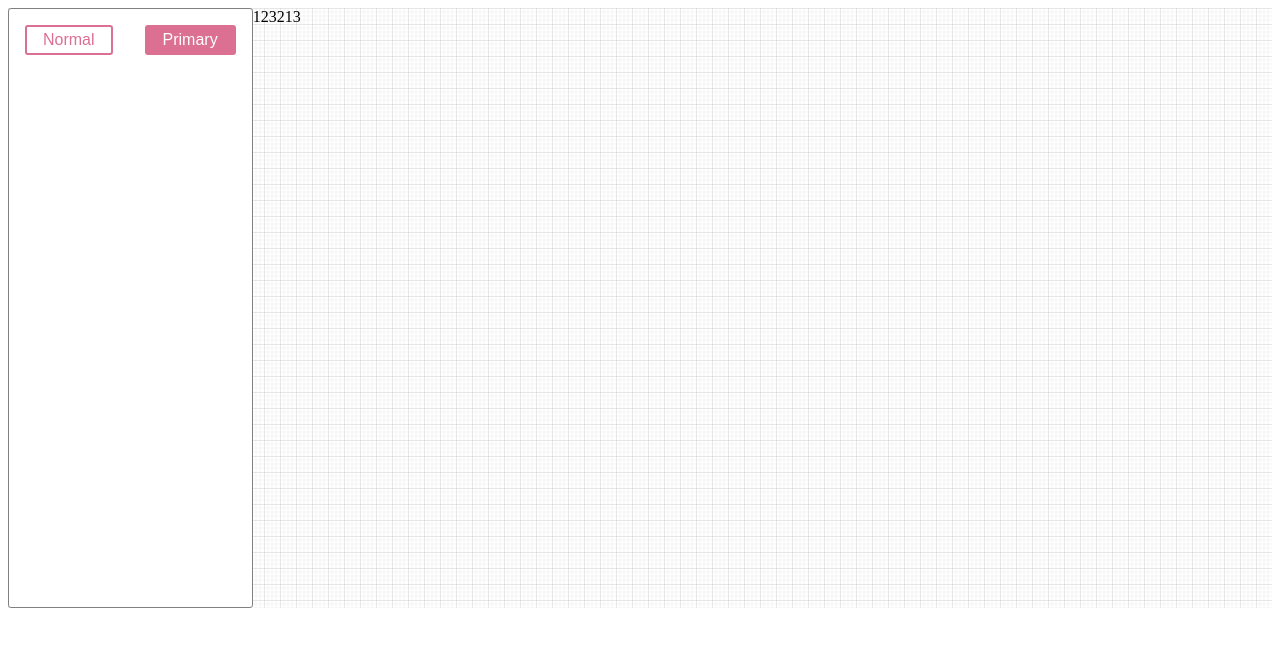
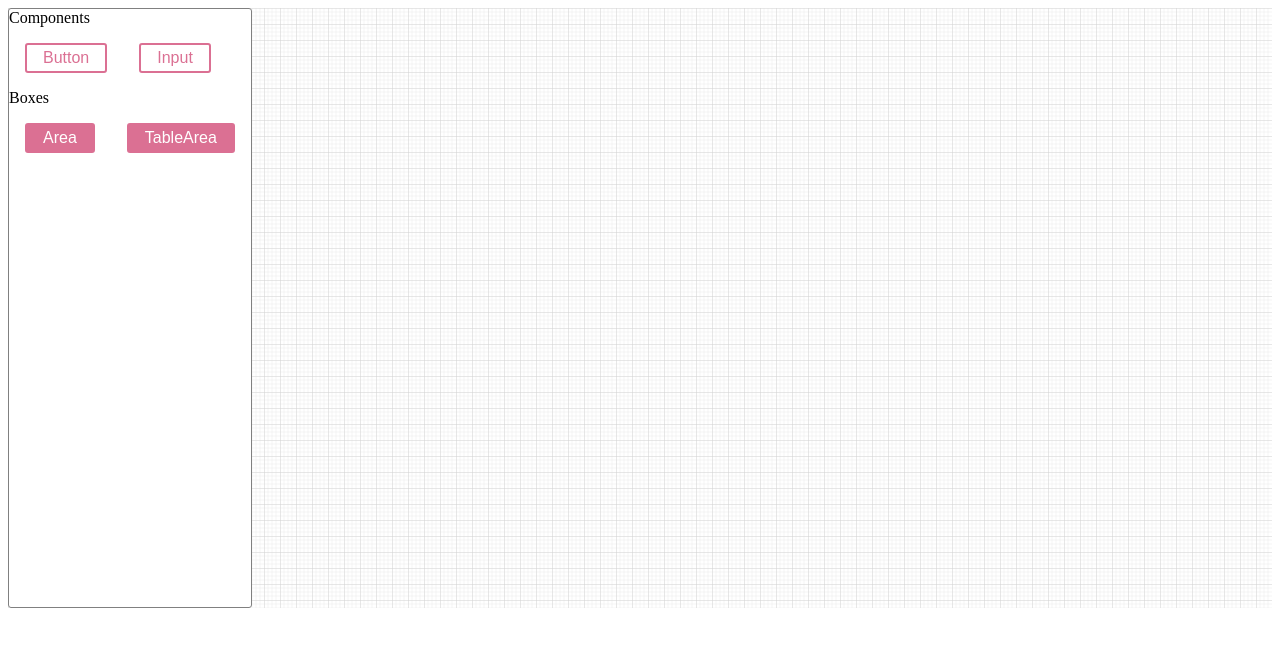
Before and after one commit to noberk/pagegen, a React (Create React App) app: page / in a window 1280 px wide. Shown: the top 646 px of the page. Built offline with nearby package versions, Linux system fonts and the light colour scheme.

Commit message:
add boxes

```diff
--- a/src/components/Interaction/index.tsx
+++ b/src/components/Interaction/index.tsx
@@ -4,7 +4,7 @@ import styled from "styled-components";
 const Span = styled.span`
   &:hover {
     background-color: red;
-    padding: 10px;
+    padding: 1px;
   }
 `;
 
--- a/src/pages/Canvas.tsx
+++ b/src/pages/Canvas.tsx
@@ -11,17 +11,25 @@ function Cavans() {
         <Aside>
           <div>
             <div>
+              <header>Components</header>
               <ElementSlot>
-                <Button>Normal</Button>
+                <Button>Button</Button>
               </ElementSlot>
               <ElementSlot>
-                <Button primary>Primary</Button>
+                <Button>Input</Button>
               </ElementSlot>
             </div>
-            <div></div>
+            <div>
+              <header>Boxes</header>
+              <ElementSlot>
+                <Button primary>Area</Button>
+              </ElementSlot>
+              <ElementSlot>
+                <Button primary>TableArea</Button>
+              </ElementSlot>
+            </div>
           </div>
         </Aside>
-        <Div>123213</Div>
       </CanvasContainer>
     </>
   );
```
